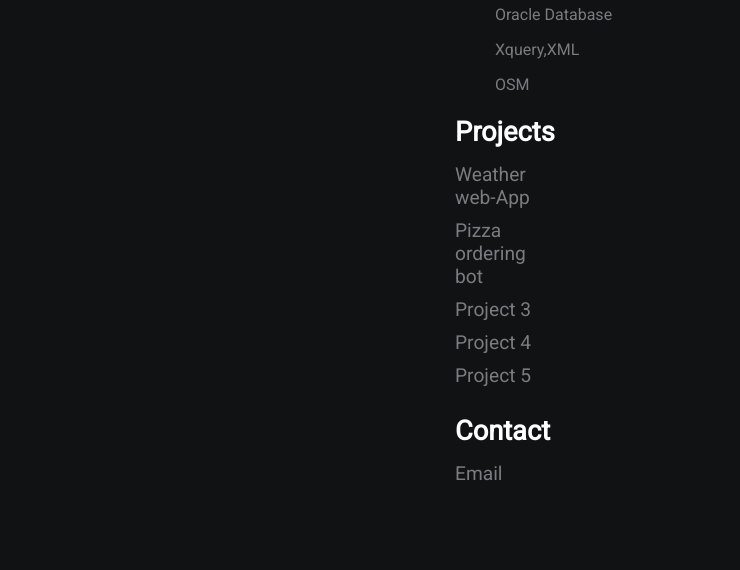
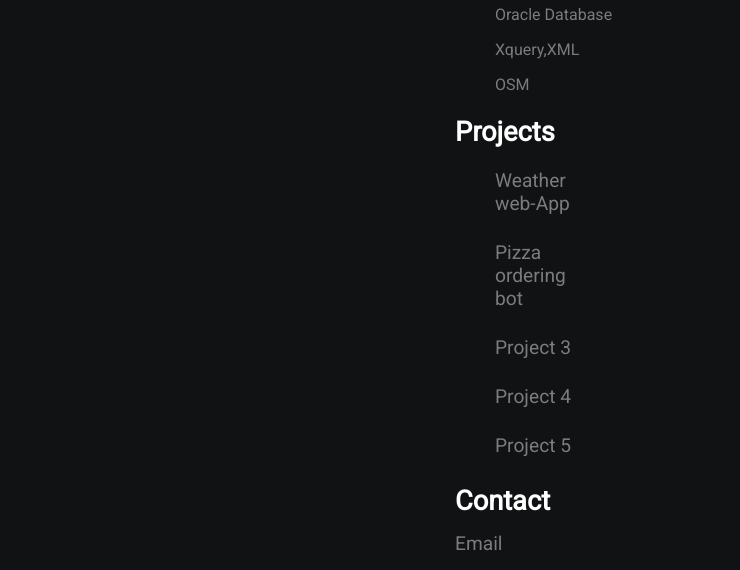
Before and after one commit to anuj2398/portfolio-basic, a plain HTML site: page index.html in a window 1280 px wide. Shown: the part 555-1125 px from the top of the page, without its empty margins (185-925 px from the left). Before the commit the page ends 1055 px from the top, so only its background shows below. Drawn offline with Linux system fonts and the light colour scheme.

Commit message:
Update index.html

```diff
--- a/index.html
+++ b/index.html
@@ -33,11 +33,11 @@
             <ul>Xquery,XML</ul>
             <ul>OSM</ul>
             <h2>Projects</h2>
-            <a href="https://anuj2398.github.io/WeatherWebAPP/">Weather web-App</a>
-            <a href="https://anuj2398.github.io/">Pizza ordering bot</a>
-            <a href="#">Project 3</a>
-            <a href="#">Project 4</a>
-            <a href="#">Project 5</a>
+            <ul><a href="https://anuj2398.github.io/WeatherWebAPP/">Weather web-App</a></ul>
+            <ul><a href="https://anuj2398.github.io/">Pizza ordering bot</a></ul>
+            <ul><a href="#">Project 3</a></ul>
+            <ul><a href="#">Project 4</a></ul>
+            <ul><a href="#">Project 5</a></ul>
             <h2>Contact</h2>
             <p><a href="anujkumardeka23@gmail.com">Email</a></p>
         </div>
```
